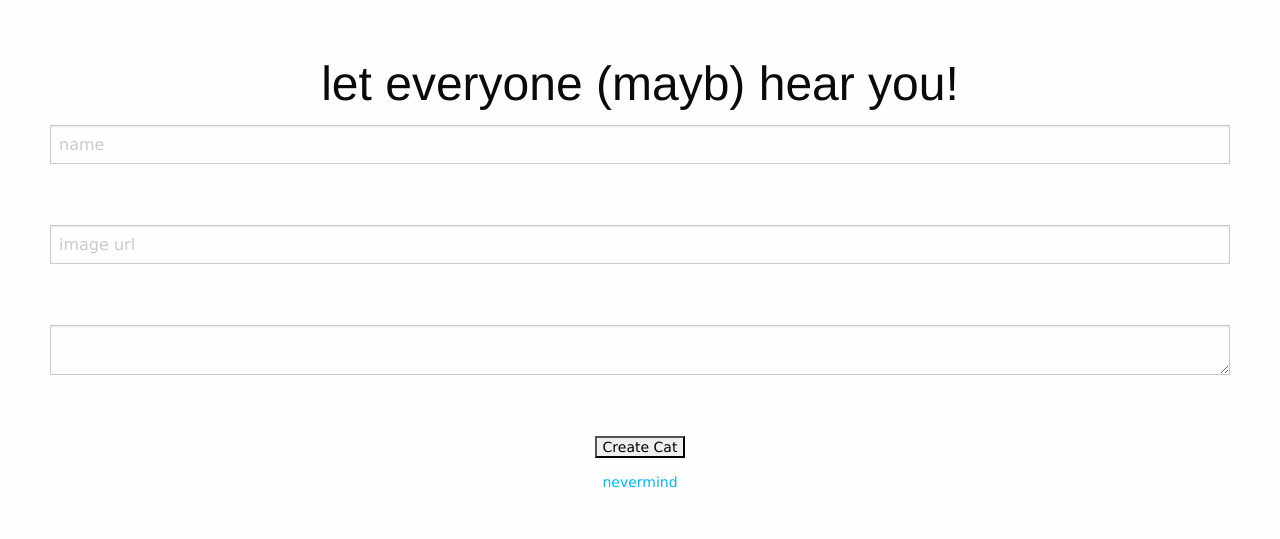
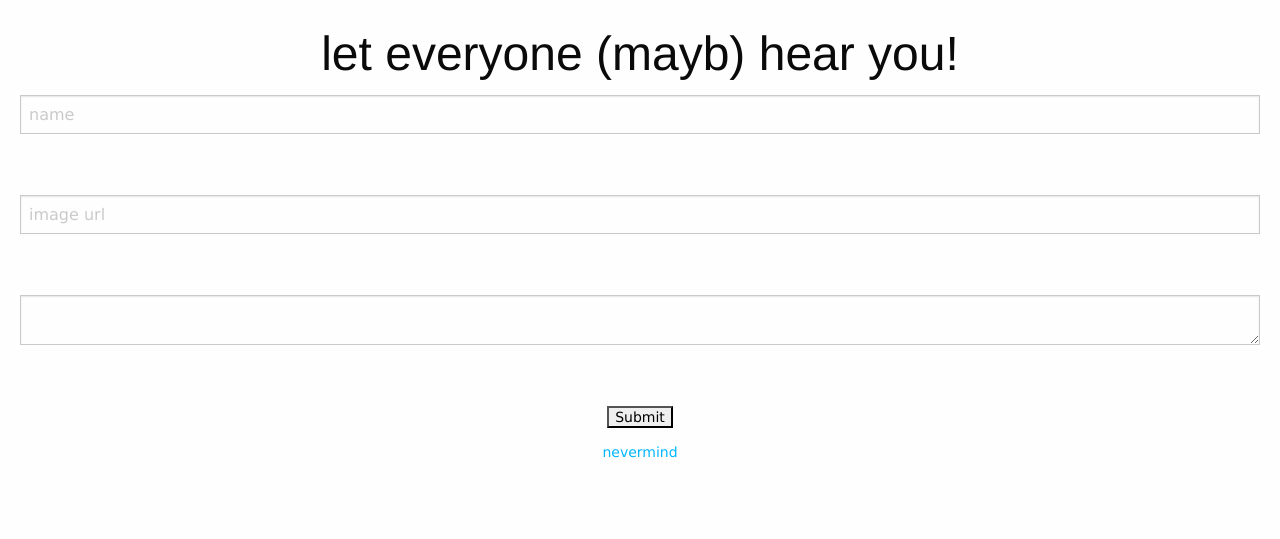
Before and after one commit to KeakOne/hearnow-gonetommorow, a Node server app: page /songs/new in a window 1280 px wide. Shown: the top 539 px of the page. Run offline with Node 20, Linux system fonts and the light colour scheme; some libraries are stand-ins or nearby versions.

Commit message:
further styling

```diff
--- a/app.js
+++ b/app.js
@@ -46,9 +46,9 @@ app.get('/songs/:id', function(req,res){
 
 
 app.post('/songs', function(req,res) {
-  var newCat = req.body //cat from the form
-  newCat.id = songs.songs.length+1
-  songs.songs.push(newCat)
+  var newSong = req.body //cat from the form
+  newSong.id = songs.songs.length+1
+  songs.songs.push(newSong)
   res.render('songsIndex', songs)
 })
 
--- a/public/stylesheets/style.css
+++ b/public/stylesheets/style.css
@@ -1,5 +1,5 @@
 body {
-  padding: 50px;
+  padding: 20px;
   font: 14px "Lucida Grande", Helvetica, Arial, sans-serif;
   text-align: center;
 }
@@ -15,6 +15,12 @@ a {
 img {
   width: 500px;
 }
+
+nav {
+	margin-bottom: 20px;
+}
+
+
 
 
 /*hover for songsindex*/
--- a/views/songsNew.hbs
+++ b/views/songsNew.hbs
@@ -6,7 +6,7 @@
   <input placeholder="image url" type="text" name="image" id="cat_image" /><br><br>
   <textarea placeholder="life story" name="life_story" id="cat_life_story">
   </textarea><br><br>
-  <input type="submit" name="commit" value="Create Cat" />
+  <input type="submit" name="commit" value="Submit" />
 </p>
 
 </form>
```
Also changed, not shown: views/songsIndex.hbs (+3 -6 lines), README.md.
